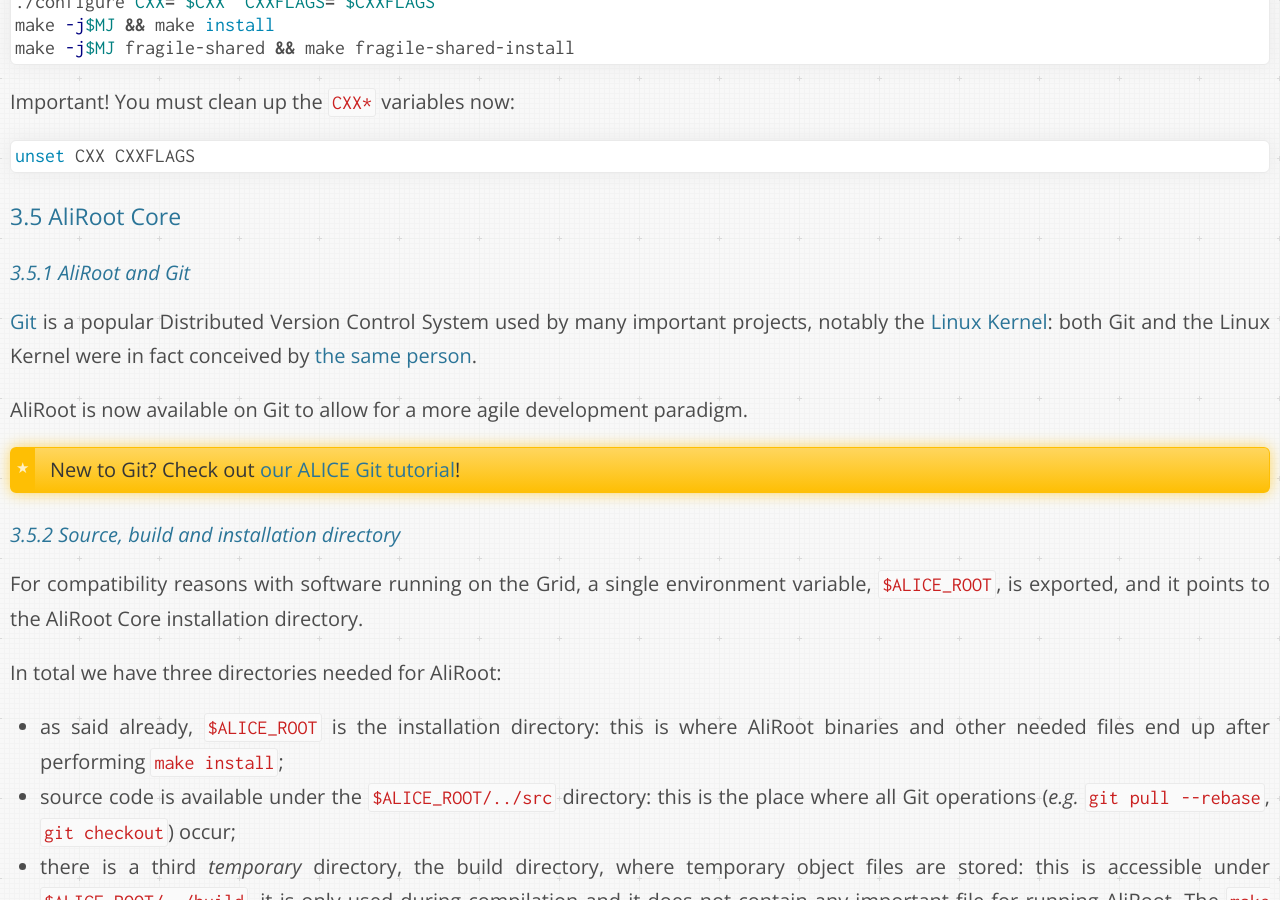
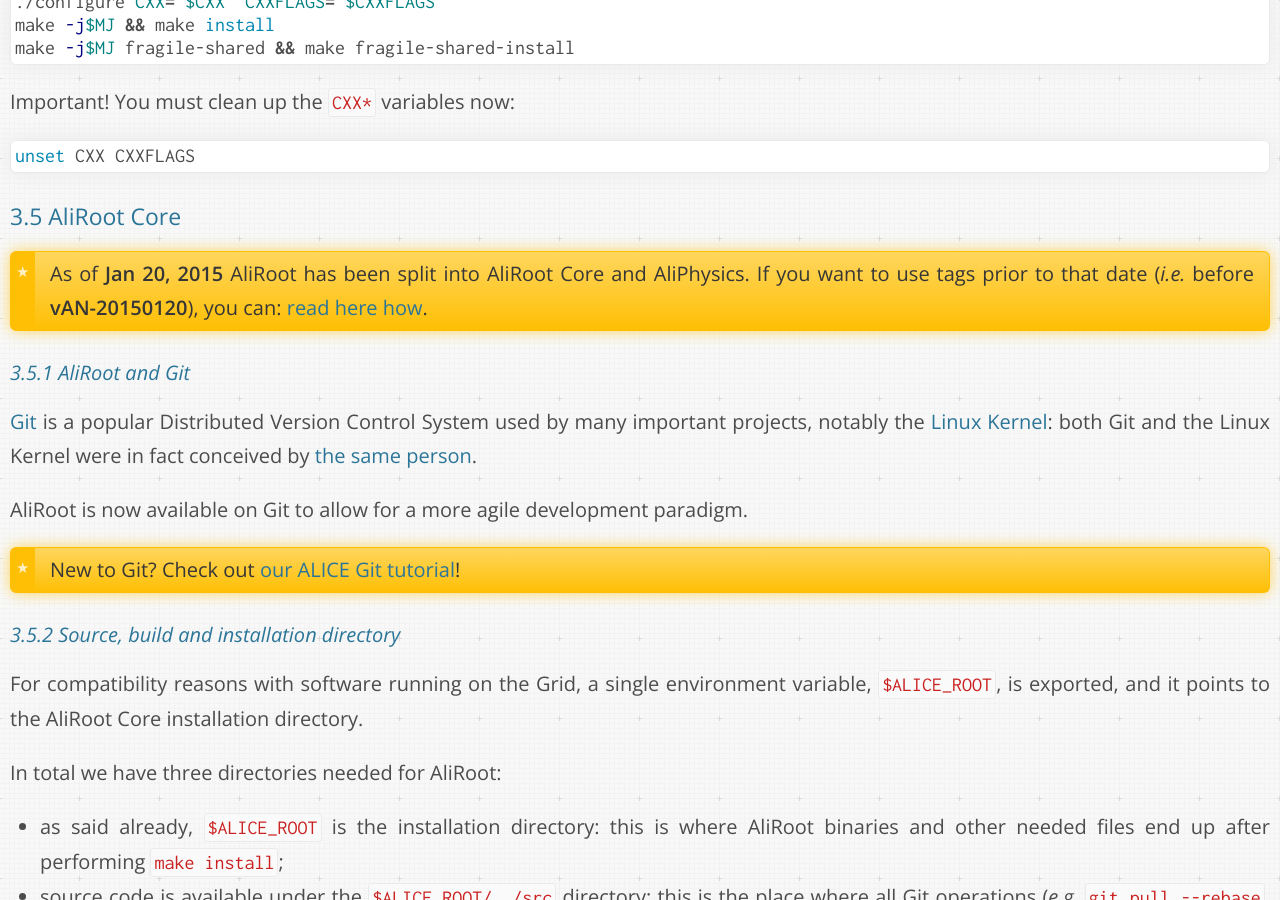
Before and after one commit to dberzano/dberzano.github.io, a Jekyll site: the page built from alice/install-aliroot/manual.md, in a window 1280 px wide and 900 px high, scrolled down 12562 px. Built offline with Jekyll 4.4.1, drawn with Linux system fonts in a browser that asks for light colours; Markdown is read by kramdown in place of the engine named in the settings; some of the changed text lies outside the part shown.

Commit message:
AliInst: what to do with AliRoot before split

```diff
--- a/alice/install-aliroot/manual.md
+++ b/alice/install-aliroot/manual.md
@@ -615,6 +615,12 @@
 
 ### AliRoot Core
 
+> As of **Jan 20, 2015** AliRoot has been split into AliRoot Core and
+> AliPhysics. If you want to use tags prior to that date (*i.e.* before
+> **vAN-20150120**), you can:
+> [read here how](/2015/01/20/aliroot-split-update/#using_aliroot_tags_before_the_split).
+
+
 #### AliRoot and Git
 
 [Git](http://git-scm.com) is a popular Distributed Version Control
@@ -795,6 +801,10 @@
 
 ### AliPhysics
 
+> As of **Jan 20, 2015** AliRoot has been split into AliRoot Core and
+> AliPhysics. You do not need AliPhysics for versions prior to **vAN-20150120**:
+> [find the details here](/2015/01/20/aliroot-split-update/#using_aliroot_tags_before_the_split).
+
 AliPhysics is the ALICE software package for user analysis and it depends on
 [AliRoot Core](#aliroot_core).
 
```
